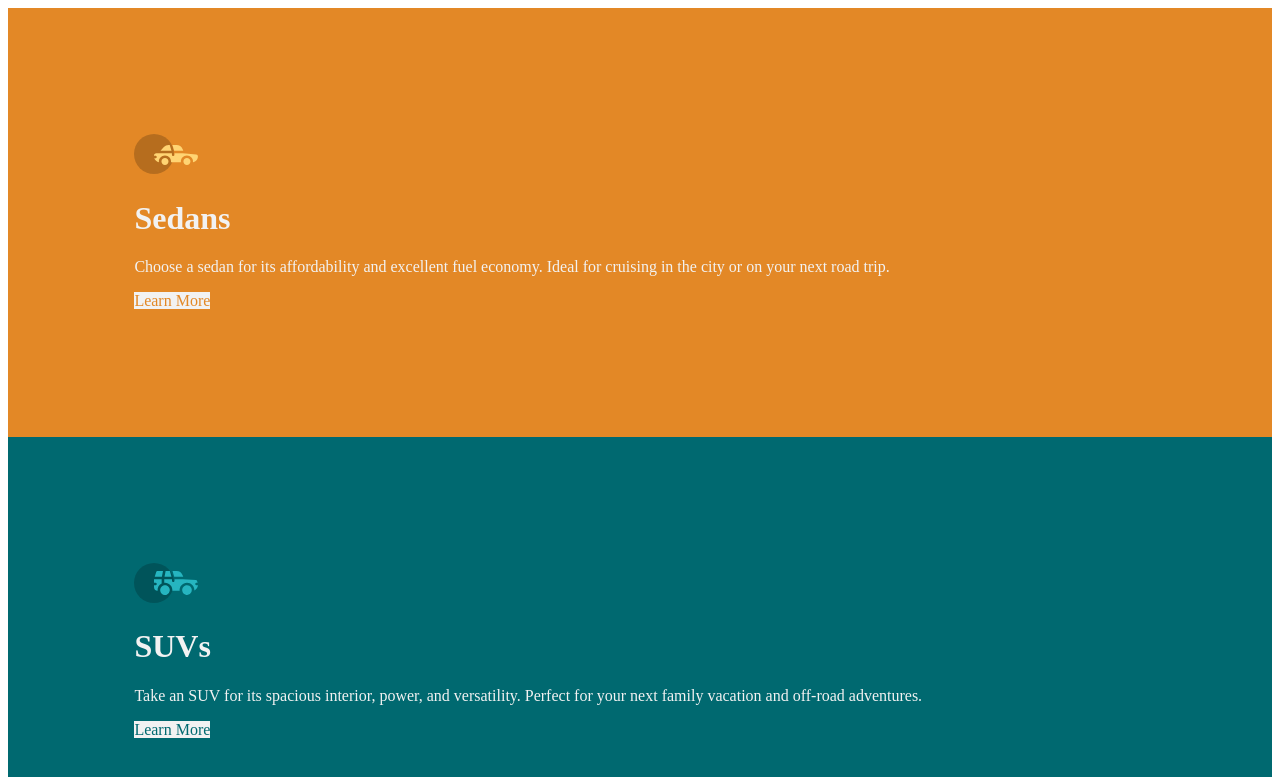
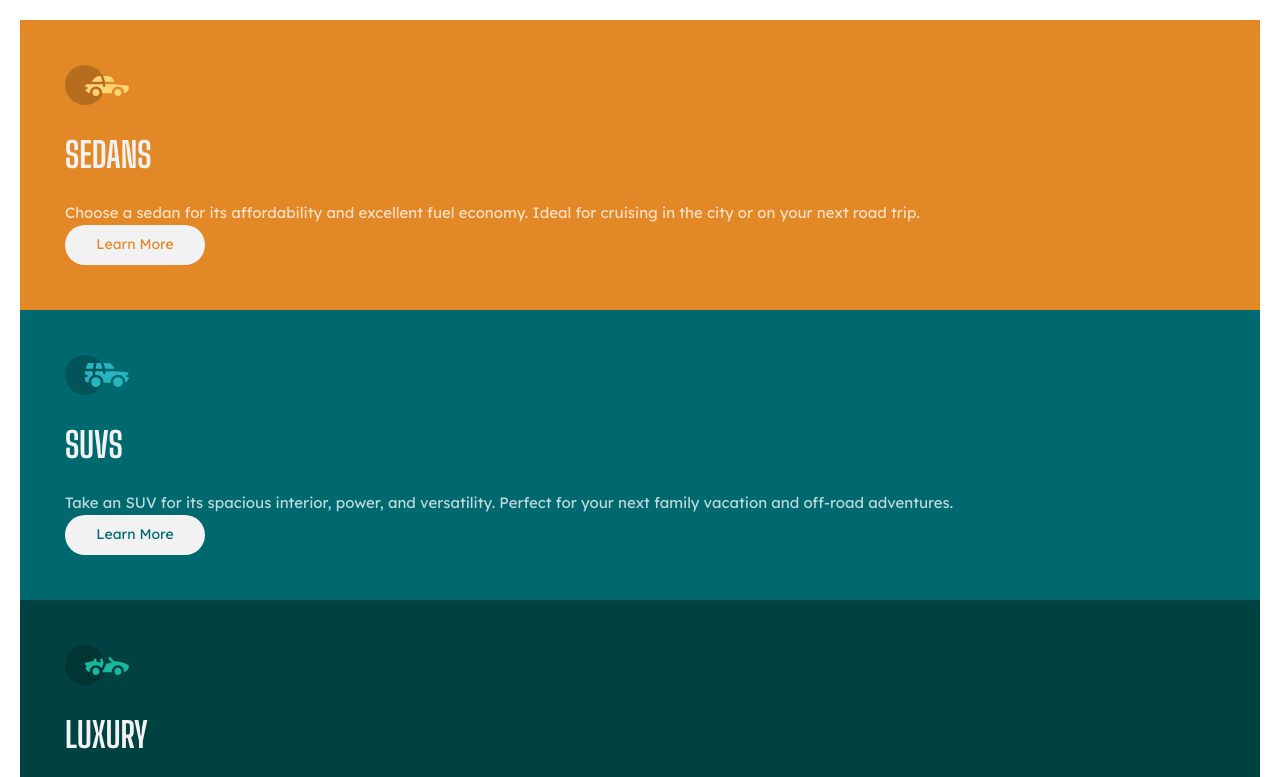
Before and after one commit to Tyson-Wellings/3-column-preview-card-component-main, a plain HTML site: page index.html in a window 1280 px wide. Shown: the top 777 px of the page. Drawn offline with Linux system fonts and the light colour scheme.

Commit message:
Added more styling

```diff
--- a/index.html
+++ b/index.html
@@ -4,7 +4,8 @@
   <meta charset="UTF-8">
   <meta name="viewport" content="width=device-width, initial-scale=1.0"> <!-- displays site properly based on user's device -->
   <link rel="stylesheet" href="styles.css">
-
+  <link rel="preconnect" href="https://fonts.gstatic.com">
+  <link href="https://fonts.googleapis.com/css2?family=Big+Shoulders+Display:wght@700&family=Lexend+Deca&display=swap" rel="stylesheet">
   <link rel="icon" type="image/png" sizes="32x32" href="./images/favicon-32x32.png">
 
   <title>Frontend Mentor | 3-column preview card component</title>
@@ -20,7 +21,7 @@
     <div id="column-cards-container">
       <div class="column-card-container">
         <div class="column-card" id="sedans-card">
-          <img src="images/icon-sedans.svg" alt="cute vector image of a sedan">
+          <img class="leading-vector-images"src="images/icon-sedans.svg" alt="cute vector image of a sedan">
           <h1 class="main-headings">
             Sedans
           </h1>
@@ -36,7 +37,7 @@
 
       <div class="column-card-container">
         <div class="column-card" id="suv-card">
-          <img src="images/icon-suvs.svg" alt="cute vector image of an suv">
+          <img class="leading-vector-images" src="images/icon-suvs.svg" alt="cute vector image of an suv">
           <h1 class="main-headings">
             SUVs
           </h1>
@@ -52,7 +53,7 @@
 
       <div class="column-card-container">
         <div class="column-card" id="luxury-card">
-          <img src="images/icon-luxury.svg" alt="cute vector image of a luxury car with the top down">
+          <img class="leading-vector-images" src="images/icon-luxury.svg" alt="cute vector image of a luxury car with the top down">
           <h1 class="main-headings">
             Luxury
           </h1>
--- a/styles.css
+++ b/styles.css
@@ -1,5 +1,10 @@
+*{
+    margin: 0;
+    padding: 0;
+}
 #background{
-    color:hsl(0, 0%, 95%)
+    color:hsl(0, 0%, 95%);
+    padding: 20px;
 }
 #column-cards-container{
     display: flex;
@@ -12,19 +17,43 @@
 }
 
 .column-card{
-    padding: 10%;
+    padding: 45px;
 }
 
 .column-card .body{
-    color: hsl(0, 0%, 95%);
+    color: hsla(0, 0%, 100%, 0.75);
+    font-family: 'Lexend Deca', sans-serif;
+    font-size: 15px;
+    line-height: 25px;
+    font-weight: 400;
+}
+
+.leading-vector-images{
+    margin-bottom: 25px;
 }
 
 .column-card .main-headings{
+    margin-bottom: 25px;
     color: hsl(0, 0%, 95%);
+    font-family: 'Big Shoulders Display', cursive;
+    text-transform: uppercase;
+    font-size: 35px;
+    font-weight: 700;
+
 }
 
 .column-card .learn-more-buttons{
     background-color: hsl(0, 0%, 95%);
+    font-family: 'Lexend Deca', sans-serif;
+    padding: 10px 20px;
+    box-sizing: border-box;
+    display: inline-block;
+    width: 140px;
+    height: 40px;
+    border-radius: 20px;
+    font-size: 14px;
+    text-align: center;
+
 }
 
 #sedans-card{
```
